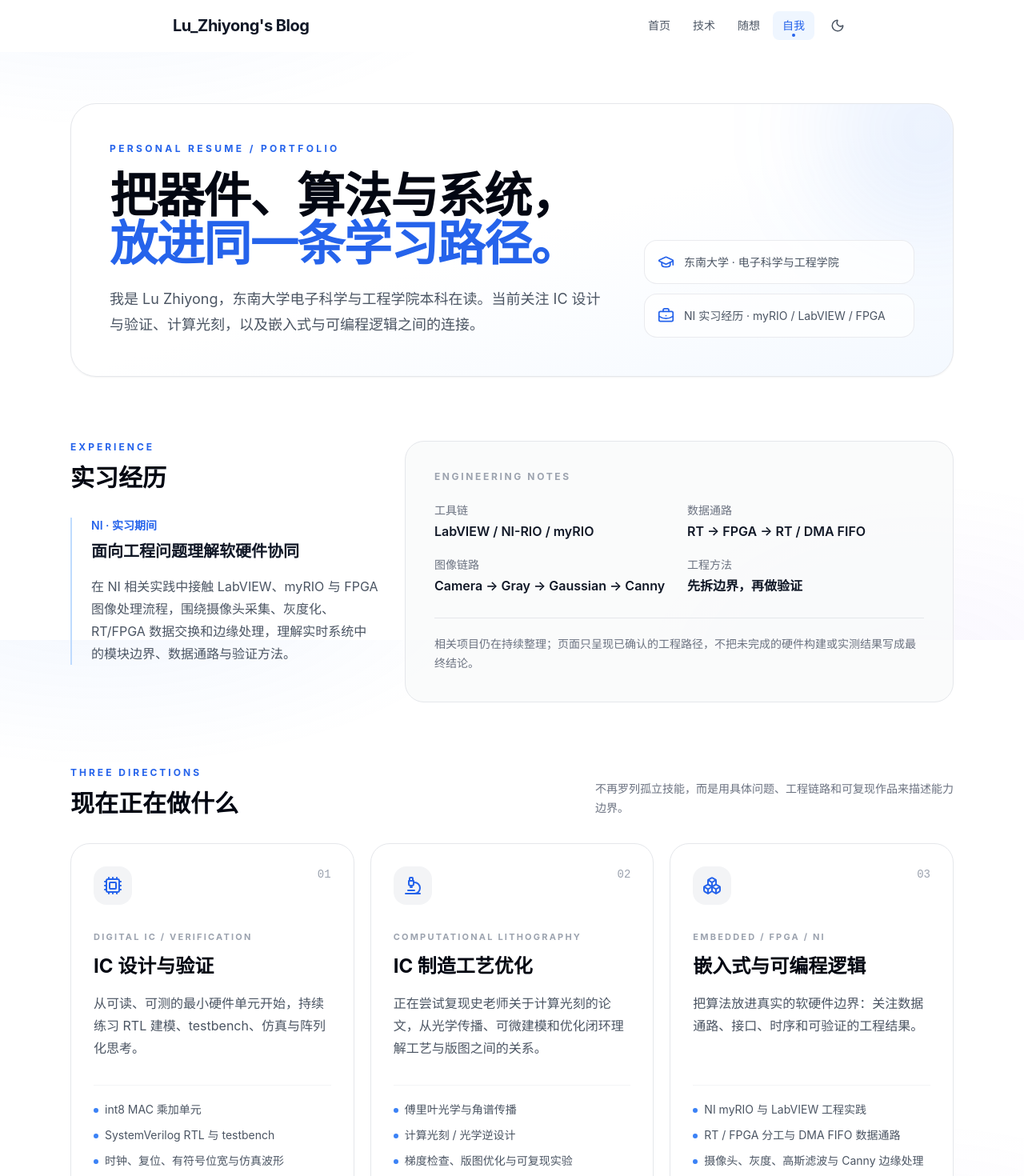
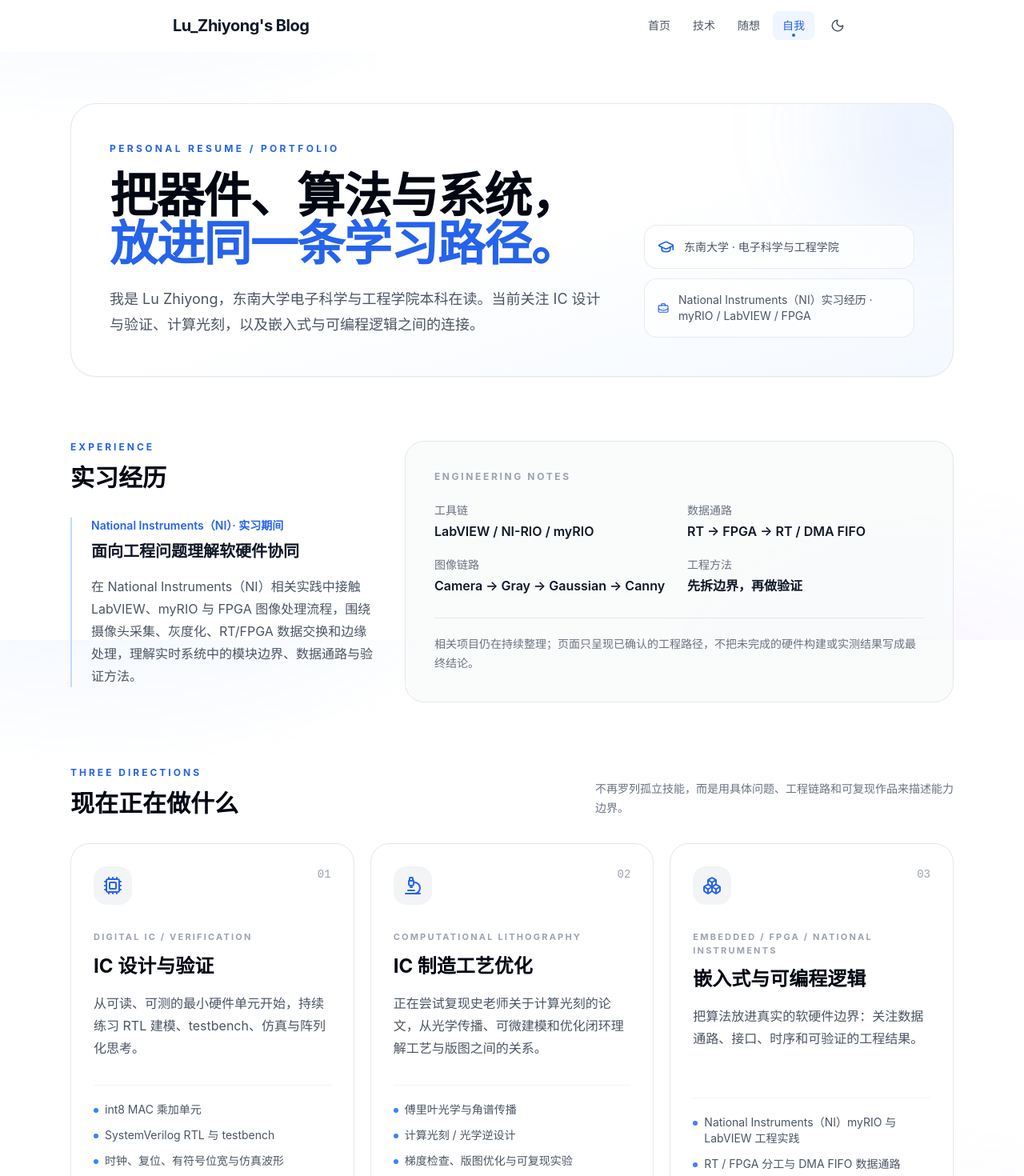
Before and after one commit to LZY041017/blog, a Next.js app: page /about in a window 1280 px wide. Shown: the top 1470 px of the page at 80% size. Built offline with nearby package versions, Linux system fonts and the light colour scheme.

Commit message:
Expand National Instruments name in resume

```diff
--- a/app/about/page.tsx
+++ b/app/about/page.tsx
@@ -40,10 +40,10 @@ const directions = [
   {
     number: "03",
     title: "嵌入式与可编程逻辑",
-    eyebrow: "EMBEDDED / FPGA / NI",
+    eyebrow: "EMBEDDED / FPGA / NATIONAL INSTRUMENTS",
     icon: Boxes,
     description: "把算法放进真实的软硬件边界：关注数据通路、接口、时序和可验证的工程结果。",
-    items: ["NI myRIO 与 LabVIEW 工程实践", "RT / FPGA 分工与 DMA FIFO 数据通路", "摄像头、灰度、高斯滤波与 Canny 边缘处理"],
+    items: ["National Instruments（NI）myRIO 与 LabVIEW 工程实践", "RT / FPGA 分工与 DMA FIFO 数据通路", "摄像头、灰度、高斯滤波与 Canny 边缘处理"],
     href: "https://github.com/LZY041017",
     linkLabel: "查看 GitHub 主页",
   },
@@ -52,7 +52,7 @@ const directions = [
 const portfolio = [
   { type: "IC DESIGN", title: "int8 MAC / SystemVerilog", description: "从一个可综合、可自检的 MAC 单元出发，建立 AI 芯片 RTL 设计与验证闭环。", href: "/posts/int8-mac-systemverilog", external: false },
   { type: "RESEARCH IN PROGRESS", title: "计算光刻复现尝试", description: "围绕史老师论文搭建计算光刻学习与复现实验路径，逐步验证传播模型和优化过程。", href: "https://github.com/LZY041017", external: true },
-  { type: "EMBEDDED / FPGA", title: "NI myRIO 图像处理", description: "NI 实习线索延伸出的 myRIO、LabVIEW、DMA FIFO 与 FPGA 图像处理工程实践。", href: "https://github.com/LZY041017", external: true },
+  { type: "EMBEDDED / FPGA", title: "National Instruments（NI）myRIO 图像处理", description: "National Instruments（NI）实习线索延伸出的 myRIO、LabVIEW、DMA FIFO 与 FPGA 图像处理工程实践。", href: "https://github.com/LZY041017", external: true },
   { type: "DESKTOP TOOL", title: "时光涂涂", description: "本地 Windows 周计划工具，把课程、学习、实验和临时安排画成时间块。", href: "/posts/shiguang-timepaint", external: false },
   { type: "DESKTOP TOOL", title: "拾念", description: "本地 Windows 记忆辅助工作台，用引句、标签、检索和抽查帮助主动回忆。", href: "/posts/shinian-memory-aid", external: false },
   { type: "DESKTOP TOOL", title: "时屿", description: "本地 Windows 时间记录工具，用正计时、倒计时和时间轨道看见正在发生的事。", href: "/posts/shiyu-time-management", external: false },
@@ -79,7 +79,7 @@ export default function AboutPage() {
           </div>
           <div className="grid gap-3 text-sm text-gray-600 dark:text-gray-300">
             <div className="flex items-center gap-3 rounded-2xl border border-gray-200/80 bg-white/70 p-4 dark:border-gray-800 dark:bg-gray-900/60"><GraduationCap className="text-primary-600 dark:text-primary-400" size={21} /><span>东南大学 · 电子科学与工程学院</span></div>
-            <div className="flex items-center gap-3 rounded-2xl border border-gray-200/80 bg-white/70 p-4 dark:border-gray-800 dark:bg-gray-900/60"><BriefcaseBusiness className="text-primary-600 dark:text-primary-400" size={21} /><span>NI 实习经历 · myRIO / LabVIEW / FPGA</span></div>
+            <div className="flex items-center gap-3 rounded-2xl border border-gray-200/80 bg-white/70 p-4 dark:border-gray-800 dark:bg-gray-900/60"><BriefcaseBusiness className="text-primary-600 dark:text-primary-400" size={21} /><span>National Instruments（NI）实习经历 · myRIO / LabVIEW / FPGA</span></div>
           </div>
         </div>
       </section>
@@ -89,9 +89,9 @@ export default function AboutPage() {
           <p className="text-xs font-bold uppercase tracking-[0.25em] text-primary-600 dark:text-primary-400">Experience</p>
           <h2 className="mt-3 text-3xl font-bold text-gray-950 dark:text-white">实习经历</h2>
           <div className="mt-8 border-l-2 border-primary-200 pl-6 dark:border-primary-900">
-            <p className="text-sm font-semibold text-primary-600 dark:text-primary-400">NI · 实习期间</p>
+            <p className="text-sm font-semibold text-primary-600 dark:text-primary-400">National Instruments（NI）· 实习期间</p>
             <h3 className="mt-2 text-xl font-bold text-gray-900 dark:text-white">面向工程问题理解软硬件协同</h3>
-            <p className="mt-4 leading-7 text-gray-600 dark:text-gray-400">在 NI 相关实践中接触 LabVIEW、myRIO 与 FPGA 图像处理流程，围绕摄像头采集、灰度化、RT/FPGA 数据交换和边缘处理，理解实时系统中的模块边界、数据通路与验证方法。</p>
+            <p className="mt-4 leading-7 text-gray-600 dark:text-gray-400">在 National Instruments（NI）相关实践中接触 LabVIEW、myRIO 与 FPGA 图像处理流程，围绕摄像头采集、灰度化、RT/FPGA 数据交换和边缘处理，理解实时系统中的模块边界、数据通路与验证方法。</p>
           </div>
         </div>
         <div className="rounded-3xl border border-gray-200 bg-gray-50/80 p-7 dark:border-gray-800 dark:bg-gray-900/50 sm:p-9">
```
